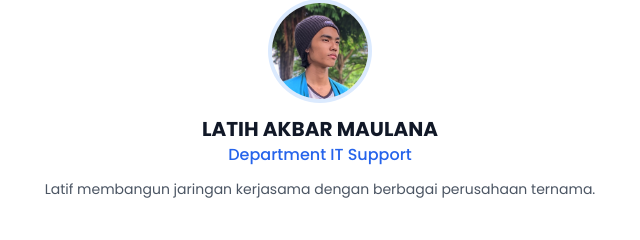
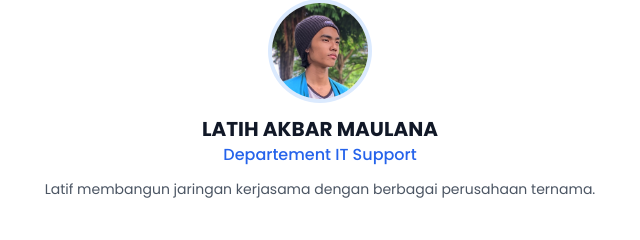
Before and after one commit to LatiefAkbar/LKP-NEXTGEN, a plain HTML site: page index.html in a window 1280 px wide. Shown: the part 2441-2681 px from the top of the page, 320-960 px from the left. Drawn offline with nearby package versions, Linux system fonts and the light colour scheme.

Commit message:
Update index.html

```diff
--- a/index.html
+++ b/index.html
@@ -203,7 +203,7 @@
                     <div class="team-card-content">
                         <div>
                             <h3 class="text-xl font-bold text-gray-900">LATIH AKBAR MAULANA</h3>
-                            <p class="text-blue-600 font-medium mb-3"> Department IT Support</p>
+                            <p class="text-blue-600 font-medium mb-3"> Departement IT Support</p>
                             <p class="text-gray-600 text-sm mb-4">Latif membangun jaringan kerjasama dengan berbagai perusahaan ternama.</p>
                         </div>
                         <div class="flex justify-center space-x-4">
```
